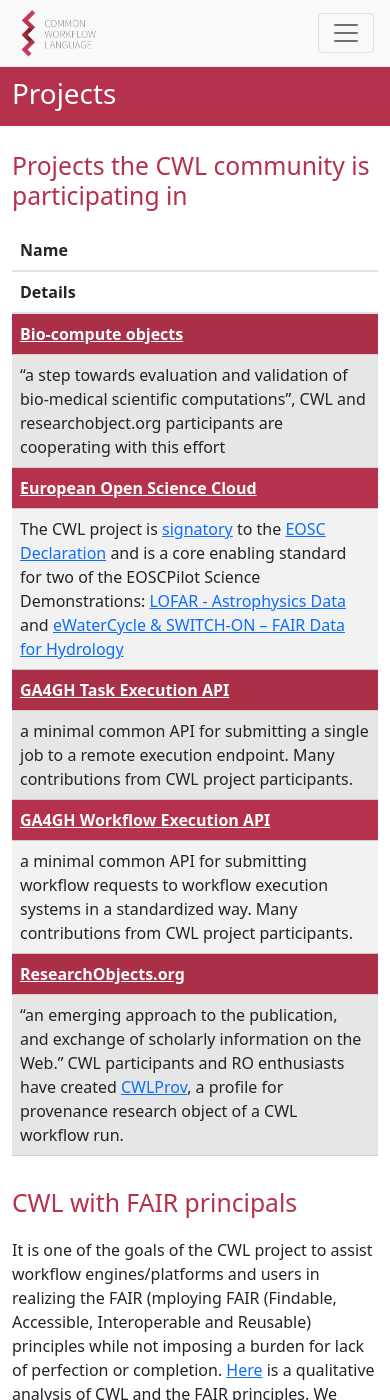
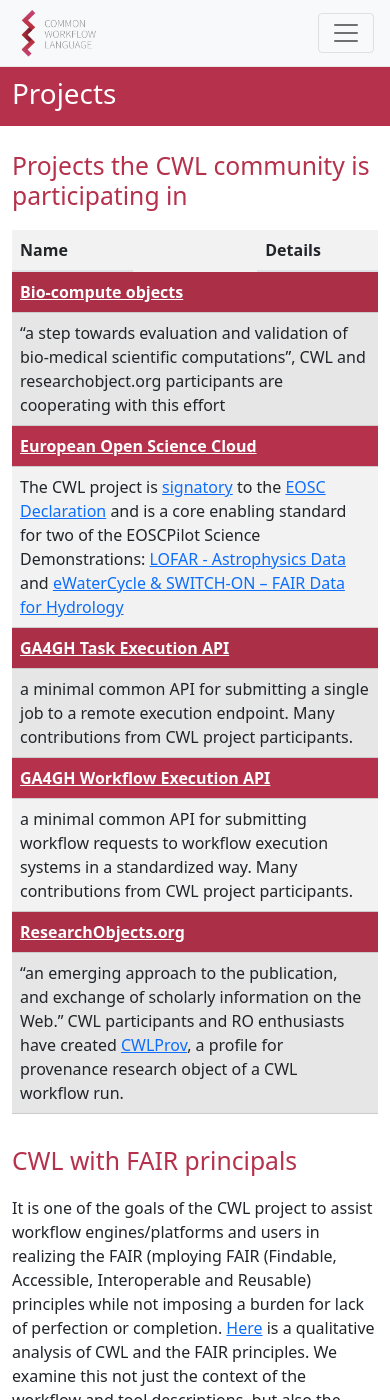
Before and after one commit to common-workflow-language/cwl-website, a Jekyll site: the page built from content/projects.md, in a window 390 px wide and 1400 px high. Built offline with Jekyll 4.4.1, drawn with Linux system fonts in a browser that asks for light colours.

Commit message:
Condense mobile table head to single row. Move table styles to separate file

```diff
--- a/content/_sass/partials/_structure.scss
+++ b/content/_sass/partials/_structure.scss
@@ -154,144 +154,3 @@
     top: 102px;
   }
 }
-
-////////////
-// Tables //
-////////////
-
-// Soften table header row bottom border (overrides bootstrap)
-.table > :not(:last-child) > :last-child > * {
-  border-bottom: 2px solid $table-border-light;
-}
-
-.table {
-  margin: 0 0 2rem;
-  table-layout: fixed;
-
-  th,
-  tr,
-  td {
-    display: block;
-  }
-
-  th {
-    word-break: keep-all;
-  }
-
-  tr {
-    background: white;
-  }
-
-  tr:nth-of-type(odd) td,
-  tr:nth-of-type(even) td {
-    background: #f2f2f2;
-    border-bottom: 1px solid #ccc;
-
-    &:nth-of-type(1) {
-      background: #b5314c;
-    }
-  }
-
-  // tr:nth-of-type(odd) td:nth-of-type(1),
-  // tr:nth-of-type(even) td:nth-of-type(1) {
-  //   background: #b5314c;
-  // }
-
-  td {
-    background: #f2f2f2;
-    border-bottom: 1px solid #ccc;
-    // width: 100%;
-    // min-width: 100%;
-
-    &:first-of-type {
-      background: $cwl-red;
-      border: 0;
-
-      a {
-        color: white;
-        font-weight: 700;
-      }
-    }
-
-    &:nth-of-type(n+2) {
-      background: white;
-    }
-  }
-}
-
-@include media-breakpoint-up(md) {
-  .table {
-    table-layout: fixed;
-
-    tr:nth-of-type(n+1) {
-      a {
-        font-weight: 400;
-        color: #0d6efd;
-      }
-    }
-
-    tr {
-      display: table-row;
-      // width: initial;
-
-      &:nth-of-type(odd),
-      &:nth-of-type(odd) td {
-        background: #f2f2f2 !important;
-        border-bottom: 1px solid #ccc;
-      }
-
-      &:nth-of-type(even),
-      &:nth-of-type(even) td {
-        background: white !important;
-        border-bottom: 1px solid #dee2e6;
-      }
-    }
-
-    th,
-    td {
-      display: table-cell;
-
-      &:first-of-type {
-        width: 22%;
-        word-break: keep-all;
-      }
-    }
-
-    th {
-      background: #b5314c;
-      color: white;
-    }
-
-    td {
-      background: #f2f2f2;
-    }
-  }
-}
-
-@include media-breakpoint-up(lg) {
-  .cols-2 {
-    th,
-    td {
-      width: 70%;
-    }
-  }
-
-  .cols-3 {
-    th,
-    td {
-      width: 60%;
-
-      &:first-of-type {
-        width: 25%;
-      }
-    }
-  }
-
-  .table th,
-  .table td {
-    &:first-of-type {
-      white-space: nowrap;
-      width: 22%;
-    }
-  }
-}
--- /dev/null
+++ b/content/_sass/partials/_tables.scss
@@ -0,0 +1,153 @@
+////////////
+// Tables //
+////////////
+
+// Soften table header row bottom border (overrides bootstrap)
+.table > :not(:last-child) > :last-child > * {
+  border-bottom: 2px solid $table-border-light;
+}
+
+.table {
+  margin: 0 0 2rem;
+  table-layout: fixed;
+
+  th,
+  tr,
+  td {
+    display: block;
+  }
+
+  th {
+    word-break: keep-all;
+  }
+
+  tr {
+    background: white;
+  }
+
+  tr:nth-of-type(odd) td,
+  tr:nth-of-type(even) td {
+    background: $table--cell-striped-background;
+    border-bottom: 1px solid $table--cell-border-bottom-alt;
+
+    &:nth-of-type(1) {
+      background: $cwl-red;
+    }
+  }
+
+  td {
+    &:first-of-type {
+      background: $cwl-red;
+      border: 0;
+
+      a {
+        color: white;
+        font-weight: 700;
+      }
+    }
+
+    &:nth-of-type(n+2) {
+      background: white;
+    }
+  }
+
+  thead {
+    tr {
+      background: $table--cell-striped-background;
+      display: flex;
+      justify-content: space-between;
+    }
+
+    th {
+      background: $table--cell-striped-background;
+      width: 33%;
+    }
+  }
+}
+
+@include media-breakpoint-up(md) {
+  .table {
+    table-layout: fixed;
+
+    tr:nth-of-type(n+1) {
+      a {
+        font-weight: 400;
+        color: $link-blue;
+      }
+    }
+
+    tr {
+      display: table-row;
+
+      &:nth-of-type(odd),
+      &:nth-of-type(odd) td {
+        background: $table--cell-striped-background !important;
+        border-bottom: 1px solid $table--cell-border-bottom-alt;
+      }
+
+      &:nth-of-type(even),
+      &:nth-of-type(even) td {
+        background: $white !important;
+        border-bottom: 1px solid $table--cell-border-bottom;
+      }
+    }
+
+    th,
+    td {
+      display: table-cell;
+
+      &:first-of-type {
+        width: 22%;
+        word-break: keep-all;
+      }
+    }
+
+    td {
+      background: $table--cell-striped-background;
+    }
+
+    thead {
+      tr {
+        display: table-row;
+      }
+
+      th {
+        background: $cwl-red;
+        color: $white;
+        width: initial;
+
+        &:first-of-type {
+          width: 22%;
+        }
+      }
+    }
+  }
+}
+
+@include media-breakpoint-up(lg) {
+  .cols-2 {
+    th,
+    td {
+      width: 70%;
+    }
+  }
+
+  .cols-3 {
+    th,
+    td {
+      width: 60%;
+
+      &:first-of-type {
+        width: 25%;
+      }
+    }
+  }
+
+  .table th,
+  .table td {
+    &:first-of-type {
+      white-space: nowrap;
+      width: 22%;
+    }
+  }
+}
--- a/content/_sass/partials/_variables.scss
+++ b/content/_sass/partials/_variables.scss
@@ -1,11 +1,16 @@
 // Colors
 $white: #fff;
+$black: #000;
+$grey-c: #ccc;
+$grey-d: #dee2e6;
+$salmon: #f5ecdf;
+
 $cwl-red: #b5314c;
+$link-blue: #0d6efd;
 $twitter-blue: #08a0e9;
 $cwl-menu-blue: #337ab7;
 $timeline-sep-grey: #5f6063;
-$black: #000;
-$salmon: #f5ecdf;
+$table-bg-grey: #f2f2f2;
 
 $nav-border-color: #e7e7e7;
 $nav-border-color-2: rgba(0, 0, 0, 0.1);
@@ -24,3 +29,7 @@
 $nav-height-desktop: 40px;
 $nav-item-margin: 0.5rem;
 $nav-item-padding: 0 1.25rem;
+
+$table--cell-striped-background: $table-bg-grey;
+$table--cell-border-bottom: $grey-d;
+$table--cell-border-bottom-alt: $grey-c;
--- a/content/style.scss
+++ b/content/style.scss
@@ -10,6 +10,8 @@
 @import 'partials/header';
 @import 'partials/nav';
 @import 'partials/footer';
+@import 'partials/tables';
+
 
 @import 'partials/home';
 @import 'partials/timeline';
```
